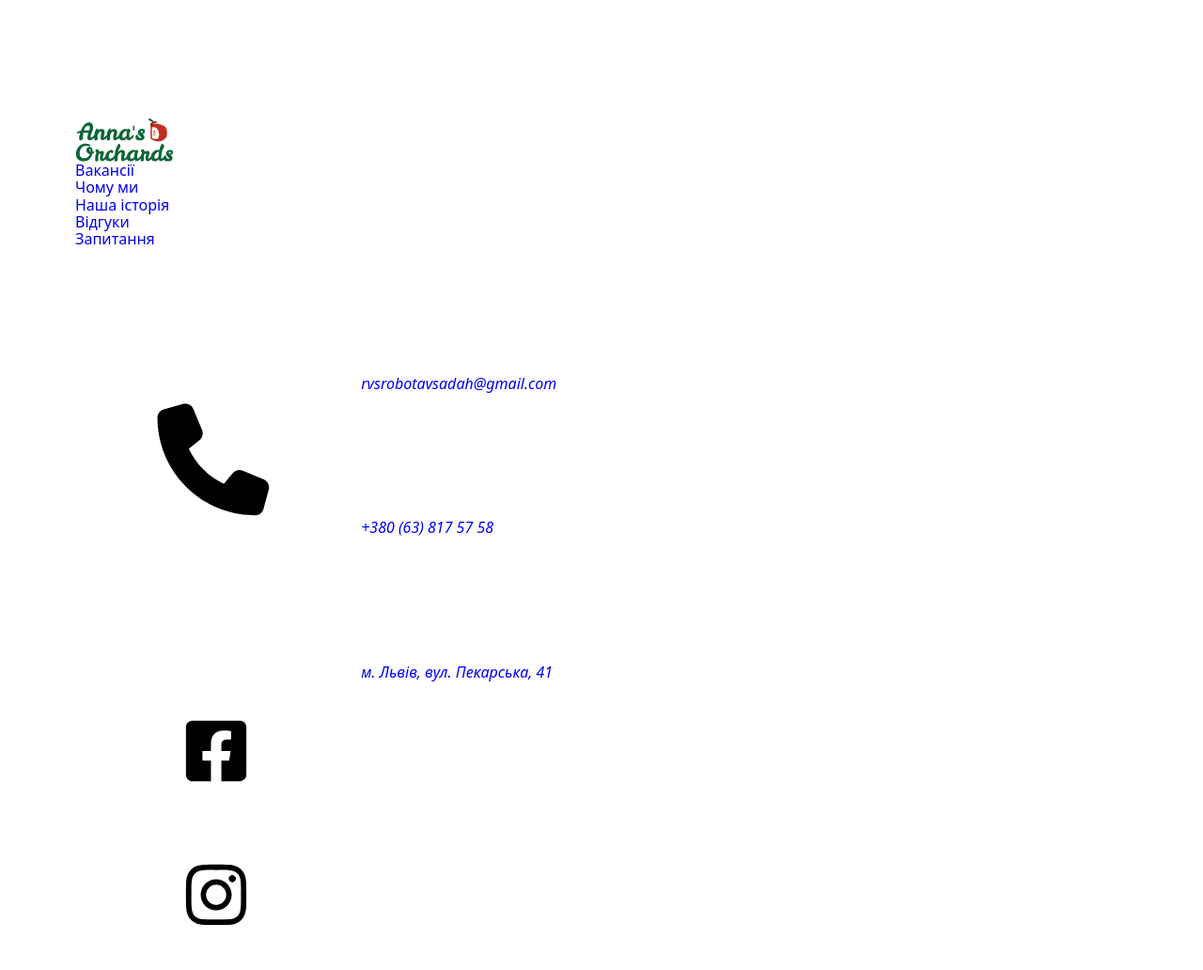
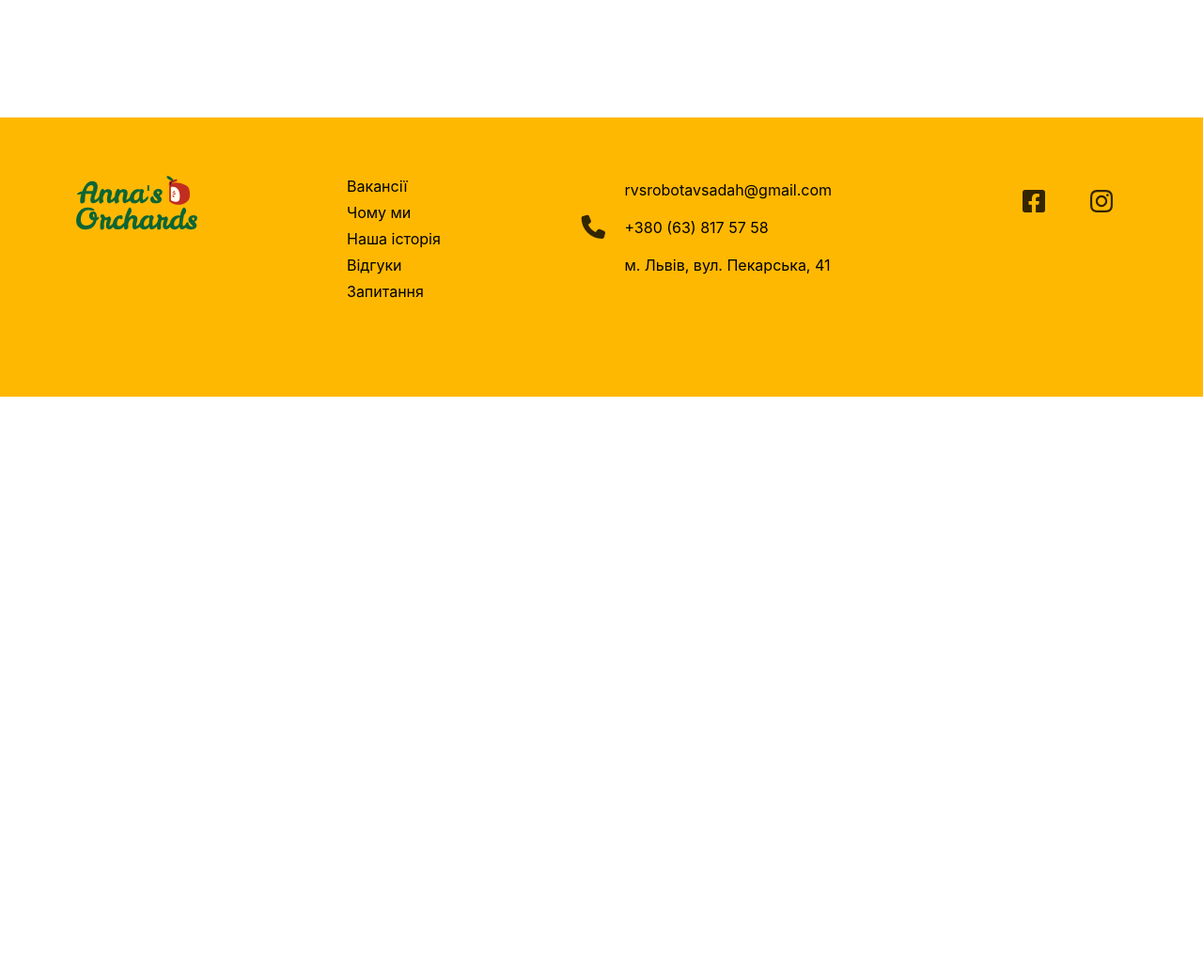
Before and after one commit to alexSili4/annas-orchids, a website built with Vite: page src/index.html in a window 1280 px wide. Shown: the part 10389-11421 px from the top of the page at 94% size. After the commit the page ends 10811 px from the top, so only its background shows below. Built offline with nearby package versions, Linux system fonts and the light colour scheme.

Commit message:
add footer styles

```diff
--- a/src/css/footer.css
+++ b/src/css/footer.css
@@ -0,0 +1,102 @@
+.footer {
+  padding-top: 61px;
+  padding-bottom: 100px;
+  background-color: #ffb801;
+}
+
+.footer .container {
+  display: flex;
+  justify-content: space-between;
+}
+
+.footer-nav-container {
+  display: flex;
+  gap: 158px;
+}
+
+.header-logo-icon {
+  display: block;
+  width: 131px;
+  height: 58.9px;
+}
+
+.footer-nav-list {
+  display: flex;
+  flex-direction: column;
+  gap: 4px;
+}
+
+.footer-nav-link {
+  color: #000000;
+  font-family: Inter;
+  font-size: 16px;
+  font-weight: 400;
+  line-height: 1.5;
+  transition: color var(--transition-duration-and-func);
+}
+
+.footer-nav-link:is(:hover, :focus) {
+  color: #0c6535;
+}
+
+.footer-address-wrap {
+  display: flex;
+  gap: 187px;
+}
+
+.footer-address-list {
+  display: flex;
+  flex-direction: column;
+  gap: 8px;
+}
+
+.footer-address-link {
+  display: flex;
+  align-items: center;
+  gap: 16px;
+}
+
+.footer-address-link-icon {
+  display: block;
+  width: 32px;
+  height: 32px;
+  fill: rgba(0, 0, 0, 0.8);
+  transition: fill var(--transition-duration-and-func);
+}
+
+.footer-address-link-title {
+  color: #000000;
+  font-family: Inter;
+  font-style: normal;
+  font-size: 16px;
+  font-weight: 400;
+  line-height: 1.5;
+  transition: color var(--transition-duration-and-func);
+}
+
+.footer-address-link:is(:hover, :focus) .footer-address-link-title {
+  color: #0c6535;
+}
+
+.footer-address-link:is(:hover, :focus) .footer-address-link-icon {
+  fill: #0c6535;
+}
+
+.footer-social-list {
+  display: flex;
+  align-items: center;
+  gap: 16px;
+  align-self: start;
+}
+
+.footer-social-link-icon {
+  display: block;
+  width: 56px;
+  height: 56px;
+  fill: rgba(0, 0, 0, 0.8);
+  transition: fill var(--transition-duration-and-func);
+}
+
+.footer-social-link-icon:is(:hover, :focus) {
+  fill: #0c6535;
+}
--- a/src/partials/footer.html
+++ b/src/partials/footer.html
@@ -24,7 +24,7 @@
         </li>
       </ul>
     </div>
-    <div>
+    <div class="footer-address-wrap">
       <address class="footer-address">
         <ul class="footer-address-list">
           <li class="footer-address-list-item">
```
